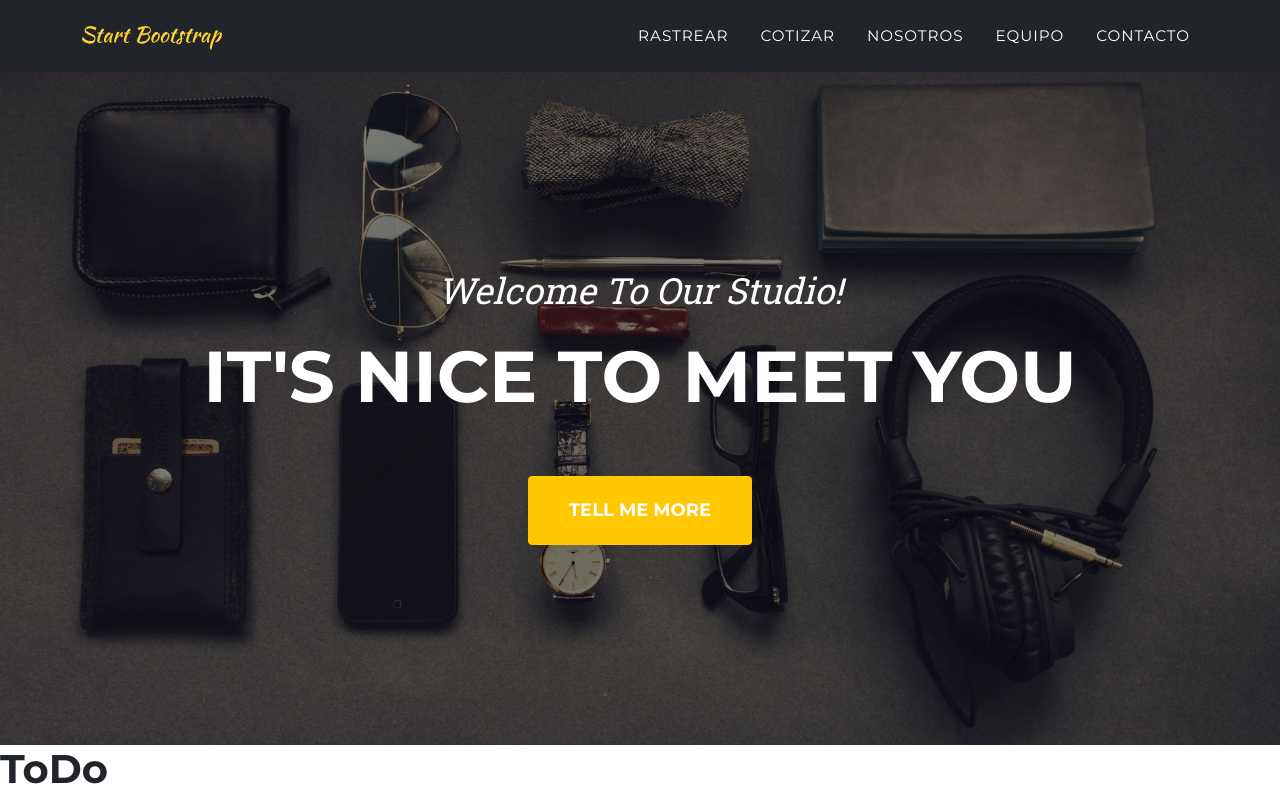
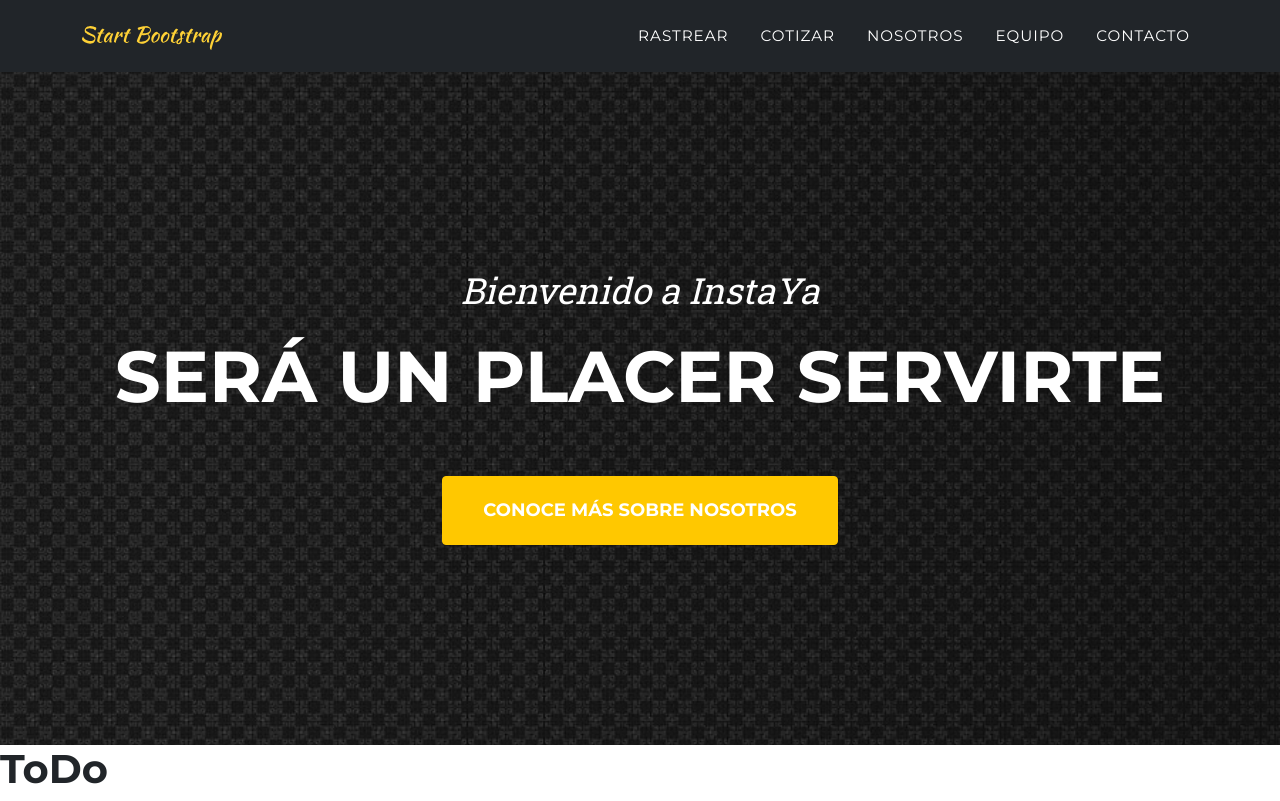
Before and after one commit to FabianLopezChamorro/Plataforma_Recogida_de_Paquetes, a React (Vite) app in the folder frontend/: page / in a window 1280 px wide. Built offline with nearby package versions, Linux system fonts and the light colour scheme.

Commit message:
Modificar el componente Header

```diff
--- a/frontend/index.html
+++ b/frontend/index.html
@@ -20,7 +20,7 @@
     <!-- * * Activate your form at https://startbootstrap.com/solution/contact-forms * *-->
     <!-- * * * * * * * * * * * * * * * * * * * * * * * * * * * * * * * * * * * * * * * *-->
     <script src="https://cdn.startbootstrap.com/sb-forms-latest.js"></script>
-    <title>Recoger Paquetes</title>
+    <title>InstaYa</title>
   </head>
   <body>
     <div id="root"></div>
--- a/frontend/src/Components/Header.jsx
+++ b/frontend/src/Components/Header.jsx
@@ -4,9 +4,9 @@ function Header() {
     return (
         <header className="masthead">
             <div className="container">
-                <div className="masthead-subheading">Welcome To Our Studio!</div>
-                <div className="masthead-heading text-uppercase">It's Nice To Meet You</div>
-                <a className="btn btn-primary btn-xl text-uppercase" href="#services">Tell Me More</a>
+                <div className="masthead-subheading">Bienvenido a InstaYa</div>
+                <div className="masthead-heading text-uppercase">Será un placer servirte</div>
+                <a className="btn btn-primary btn-xl text-uppercase" href="#about">Conoce más sobre nosotros</a>
             </div>
         </header>
     );
```
Also changed, not shown: frontend/public/assets/img/header-bg.jpg, frontend/public/assets/img/header-bg.webp (added).
